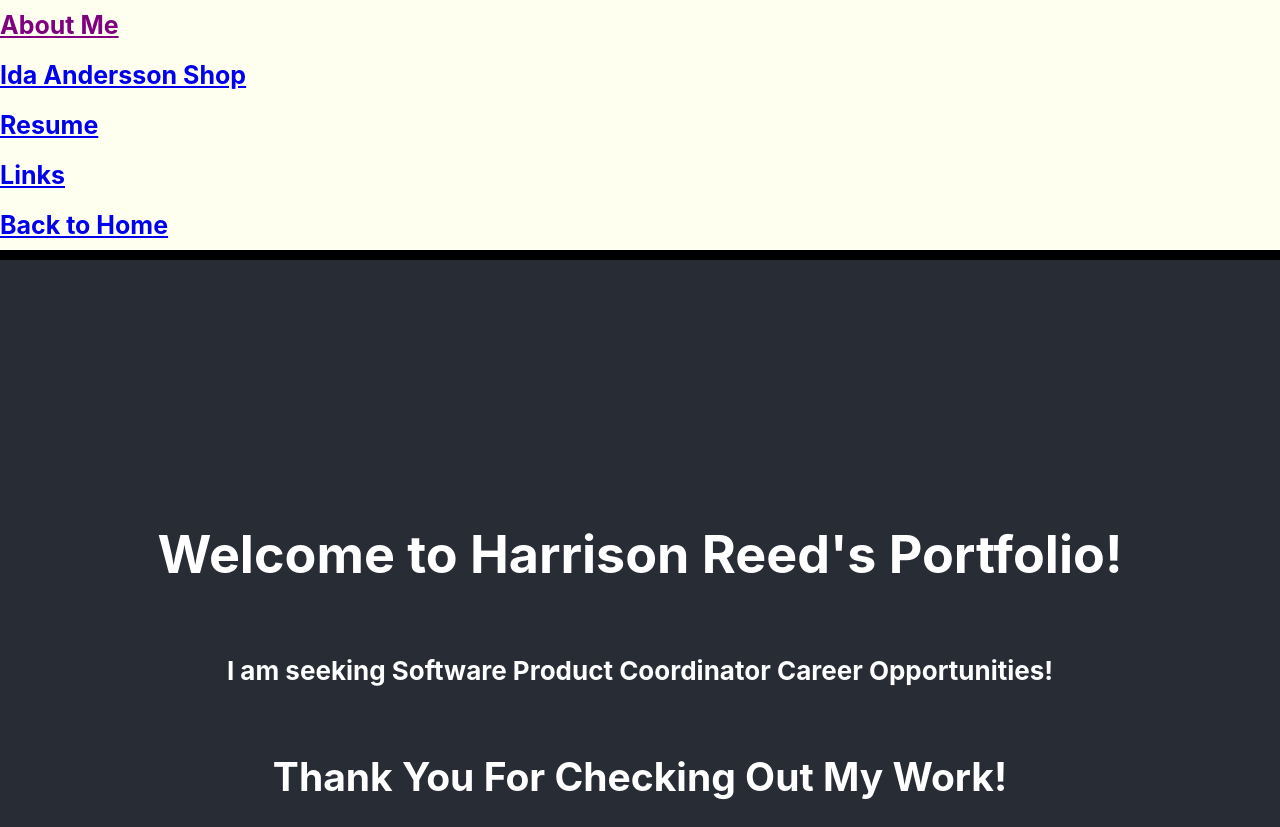
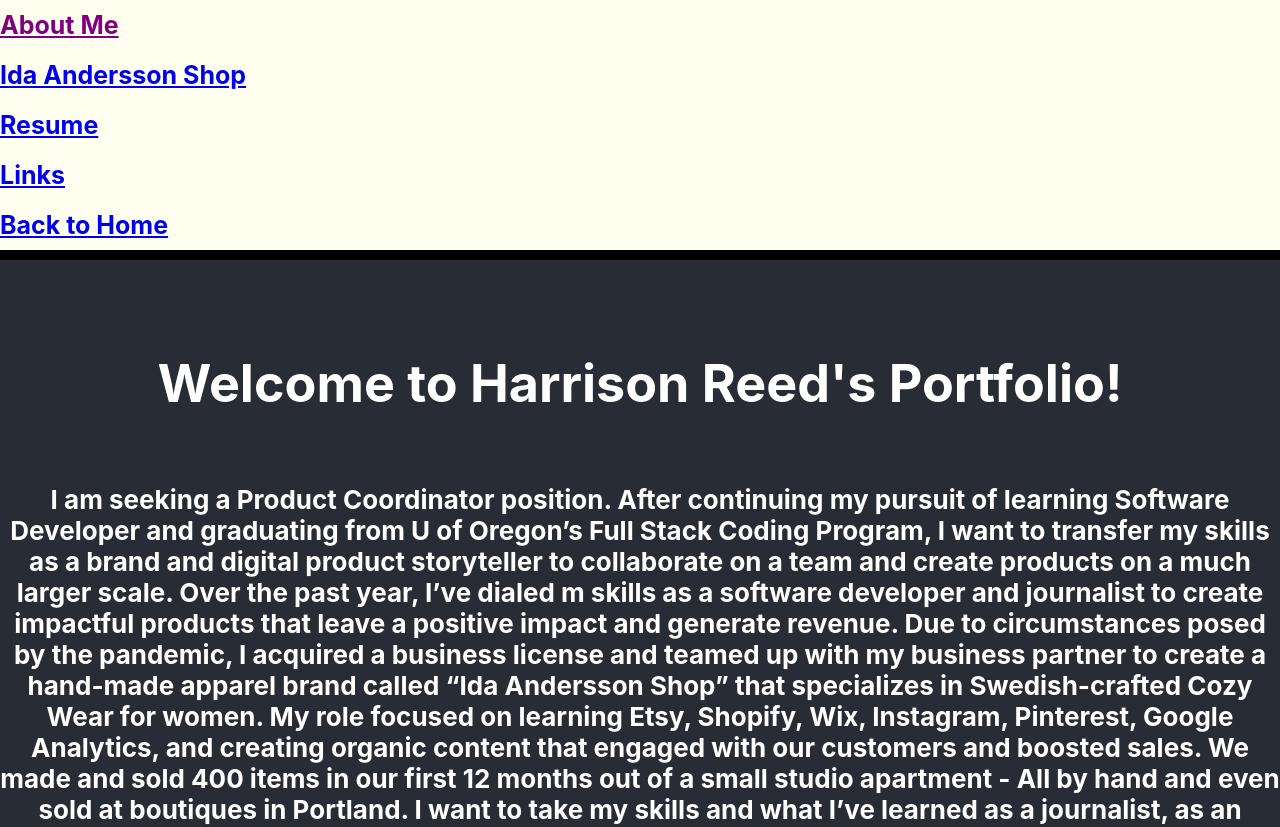
Before and after one commit to HGreedo/nuReactPortfolio, a React (Create React App) app: page / in a window 1280 px wide. Shown: the top 827 px of the page. Built offline with nearby package versions, Linux system fonts and the light colour scheme.

Commit message:
commit on 'main'

```diff
--- a/src/pages/About-Me.js
+++ b/src/pages/About-Me.js
@@ -1,9 +1,12 @@
 import React from "react";
 import img from "../images/linkedin.png"
+import ('./aboutMe.css')
+
+
 function About() {
  return (
-    <div>
-            {<img alt ='profile-pic' src={img}/>    }
+    <div className="about-container">
+            {<img className="profile-pic" alt ='profile-pic' src={img}/>    }
             <h1>Hello, I am Harrison</h1>
             <p>
             This is a working route I need to update accordingly
--- a/src/pages/Home.js
+++ b/src/pages/Home.js
@@ -3,7 +3,10 @@ function Home() {
         <div className="App">
         <header className="App-header">
           <h1>Welcome to Harrison Reed's Portfolio!</h1>
-          <h4>I am seeking Software Product Coordinator Career Opportunities!</h4>
+          <h4>I am seeking a Product Coordinator position. After continuing my pursuit of learning Software Developer and graduating from U of Oregon’s Full Stack Coding Program, I want to transfer my skills as a brand and digital product storyteller to collaborate on a team and create products on a much larger scale.
+Over the past year, I’ve dialed m skills as a software developer and journalist to create impactful products that leave a positive impact and generate revenue. Due to circumstances posed by the pandemic, I acquired a business license and teamed up with my business partner to create a hand-made apparel brand called “Ida Andersson Shop” that specializes in Swedish-crafted Cozy Wear for women. My role focused on learning Etsy, Shopify, Wix, Instagram, Pinterest, Google Analytics, and creating organic content that engaged with our customers and boosted sales. We made and sold 400 items in our first 12 months out of a small studio apartment - All by hand and even sold at boutiques in Portland.
+I want to take my skills and what I’ve learned as a journalist, as an entrepreneur, and as a growing software developer to create products that engage, inspire, and sell.
+</h4>
           <h2>Thank You For Checking Out My Work!</h2>
         </header>
       </div>
--- /dev/null
+++ b/src/pages/aboutMe.css
@@ -0,0 +1,9 @@
+.profile-pic {
+    height: 200px;
+    width: 200px;
+}
+.about-container {
+    display: flex;
+    flex-direction: column;
+    justify-content: center;
+}
```
